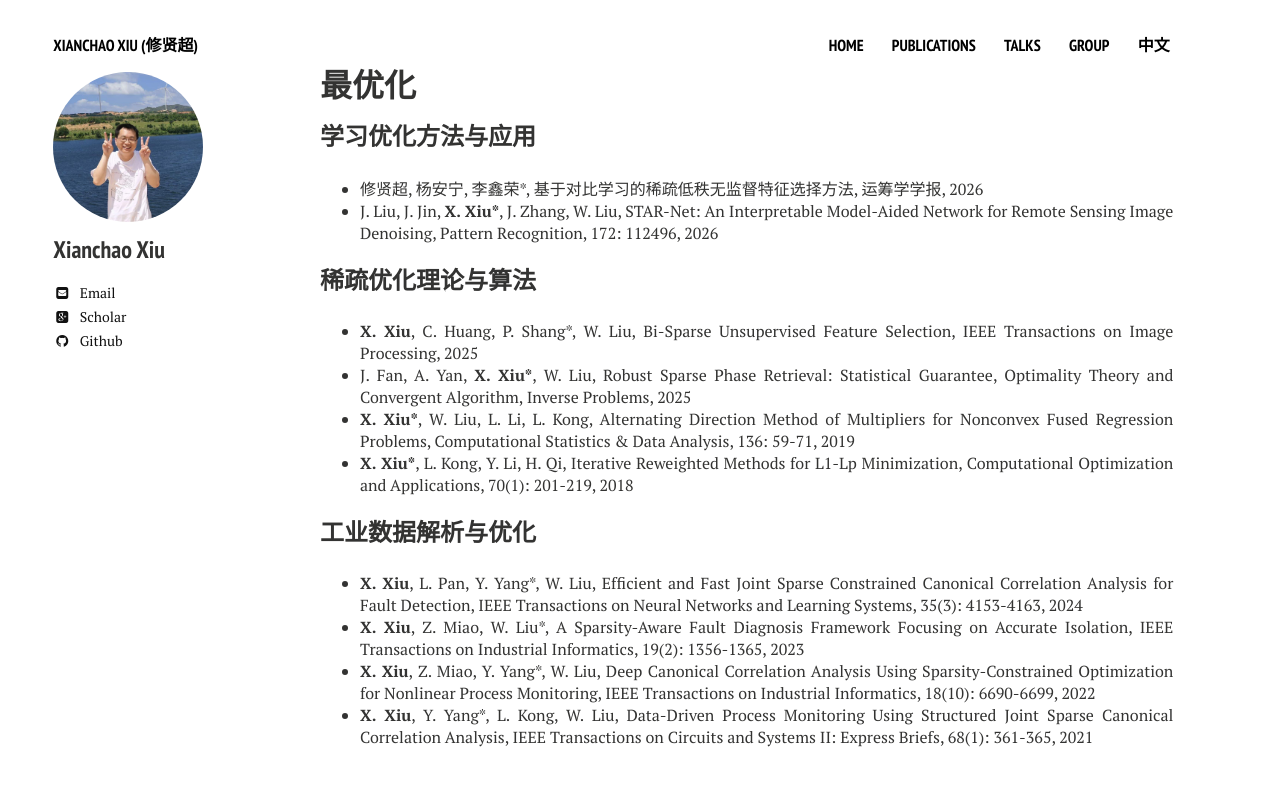
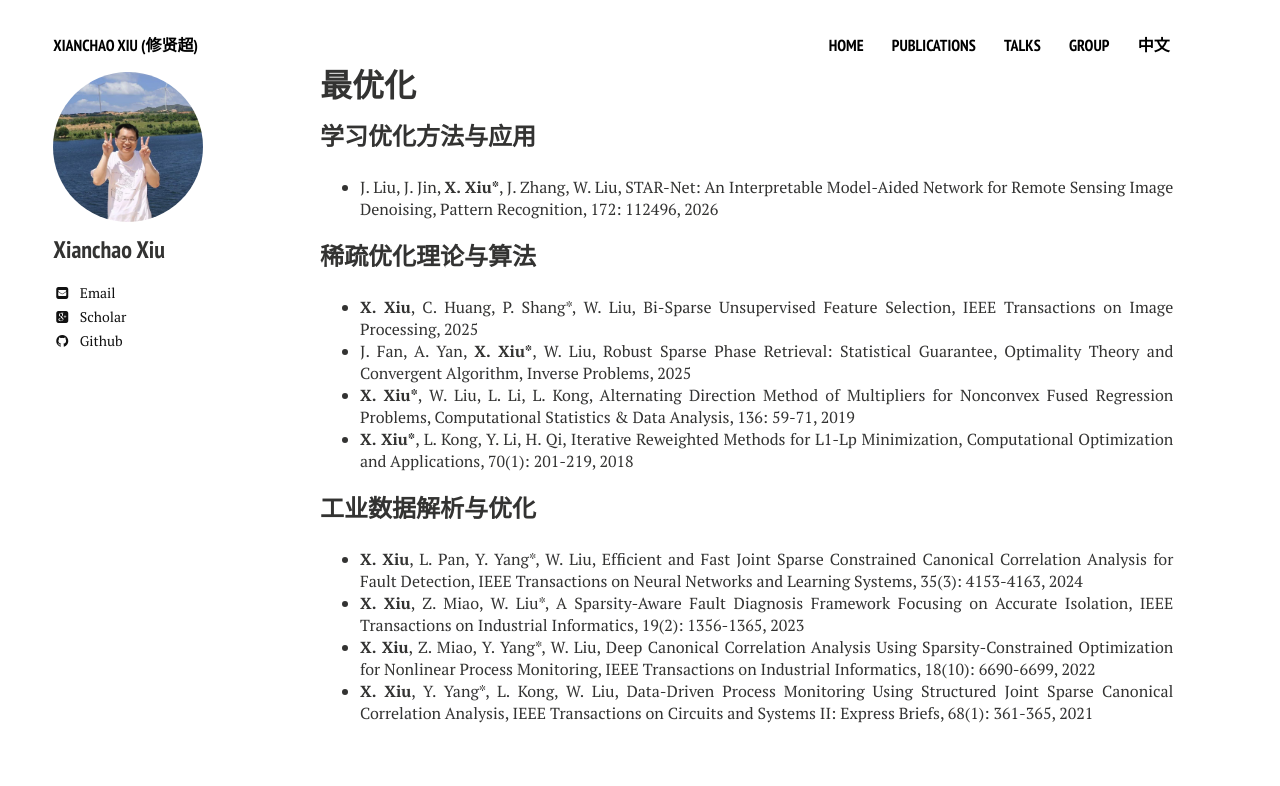
Before and after one commit to xianchaoxiu/xianchaoxiu.github.io, a Jekyll site: the page built from chinese/research/OPT/index.md, in a window 1280 px wide. Shown: the top 786 px of the page. Built offline with Jekyll 4.4.1, drawn with Linux system fonts in a browser that asks for light colours; nearby versions of some CDN libraries.

Commit message:
Update index.md

```diff
--- a/chinese/research/OPT/index.md
+++ b/chinese/research/OPT/index.md
@@ -7,7 +7,6 @@ share: false
 
 ### 学习优化方法与应用
 
-* 修贤超, 杨安宁, 李鑫荣*, 基于对比学习的稀疏低秩无监督特征选择方法, 运筹学学报, 2026 <br>
 * J. Liu, J. Jin, <b>X. Xiu*</b>, J. Zhang, W. Liu, STAR-Net: An Interpretable Model-Aided Network for Remote Sensing Image Denoising, Pattern Recognition, 172: 112496, 2026 <br>
 
 
```
